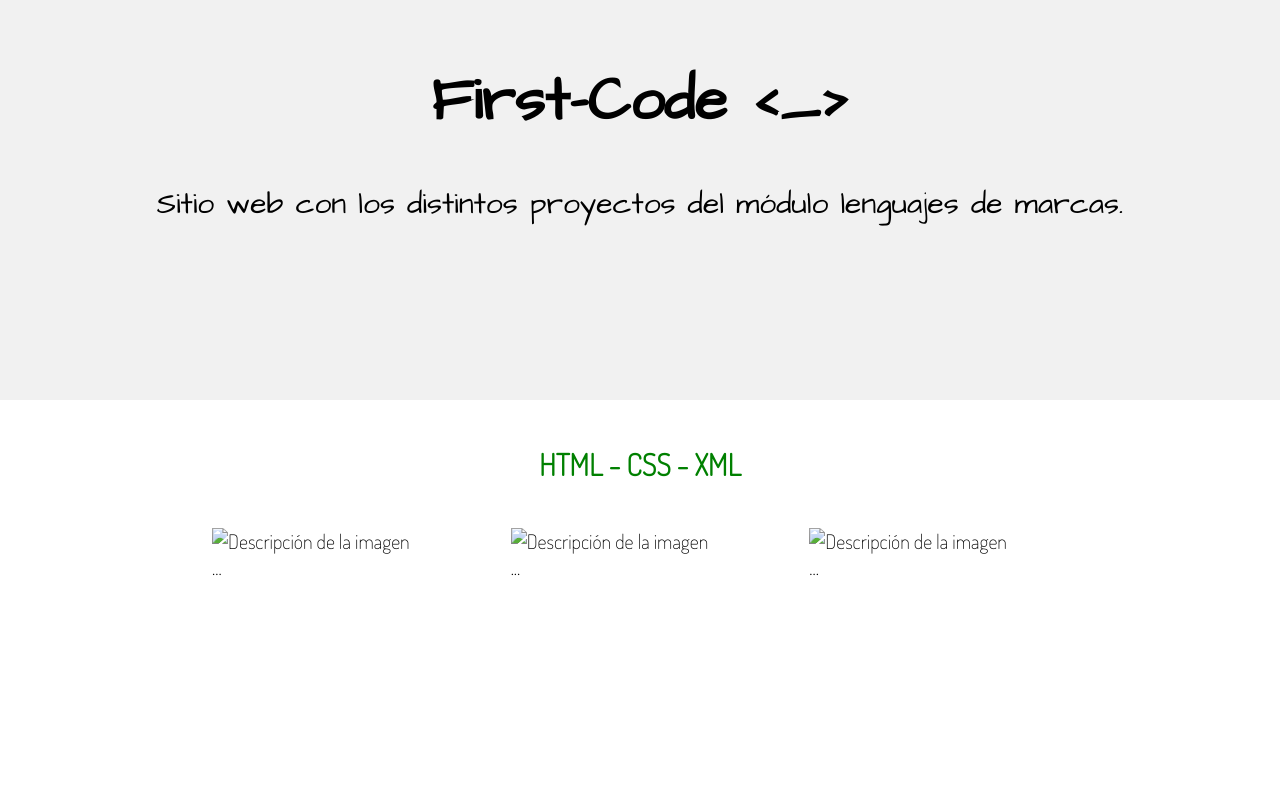
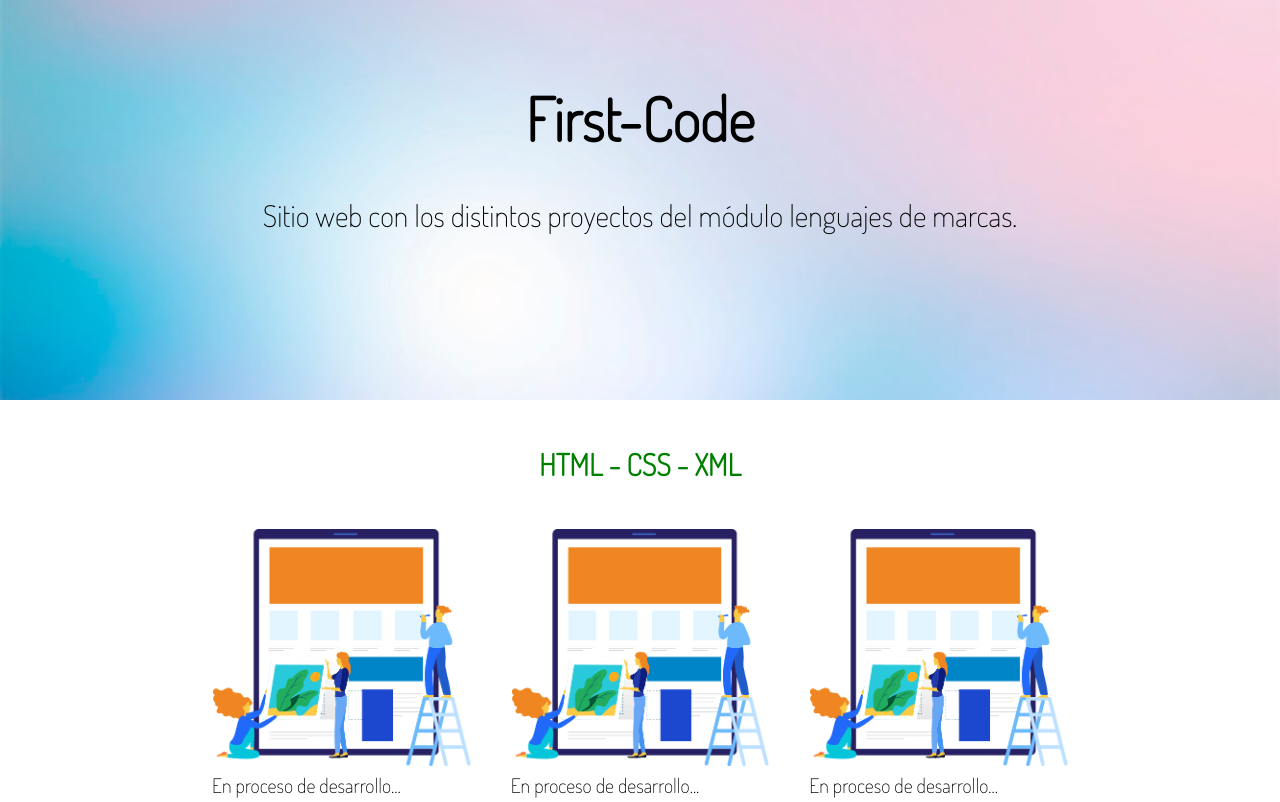
Before and after one commit to Ruben101999/first-code, a plain HTML site: page index.html in a window 1280 px wide. Shown: the top 802 px of the page. Drawn offline with Linux system fonts and the light colour scheme.

Commit message:
update (07/10/2020)

```diff
--- a/css/styles.css
+++ b/css/styles.css
@@ -16,11 +16,11 @@ body {
 /* Style the header */
 
 .header {
-    background-color: #f1f1f1;
-    padding: 20px;
+    background-image: url('../img/head.jpg');
+    background-size: cover;
+    padding: 40px;
     text-align: center;
     height: 50vh;
-    font-family: 'Architects Daughter', cursive;
     font-size: 30px;
 }
 
--- a/index.html
+++ b/index.html
@@ -6,7 +6,7 @@
     <meta charset="utf-8">
     <meta name="viewport" content="width=device-width, initial-scale=1">
     <link rel="stylesheet" type="text/css" href="css/styles.css">
-    <link href="https://fonts.googleapis.com/css2?family=Architects+Daughter&display=swap" rel="stylesheet">
+    <link href="https://fonts.googleapis.com/css2?family=Playfair+Display&display=swap" rel="stylesheet">
     <link href="https://fonts.googleapis.com/css2?family=Architects+Daughter&family=Dosis:wght@200&display=swap" rel="stylesheet">
 </head>
 
@@ -14,7 +14,6 @@
 
     <div class="header">
         <h1>First-Code
-            <_>
         </h1>
         <p>Sitio web con los distintos proyectos del módulo lenguajes de marcas.</p>
     </div>
@@ -25,16 +24,20 @@
             <h2 style="color: green; text-align: center;">HTML - CSS - XML</h2>
 
             <div class="gallery">
-                <img src="" alt="Descripción de la imagen">
-                <div class="description">...</div>
+                <img src="./img/website-builder.png" alt="Descripción de la imagen">
+                <div class="description">En proceso de desarrollo...</div>
             </div>
             <div class="gallery">
-                <img src="" alt="Descripción de la imagen">
-                <div class="description">...</div>
+                <img src="./img/website-builder.png" alt="Descripción de la imagen">
+                <div class="description">En proceso de desarrollo...</div>
             </div>
             <div class="gallery">
-                <img src="" alt="Descripción de la imagen">
-                <div class="description">...</div>
+                <img src="./img/website-builder.png" alt="Descripción de la imagen">
+                <div class="description">En proceso de desarrollo...</div>
+            </div>
+            <div class="gallery">
+                <img src="./img/website-builder.png" alt="Descripción de la imagen">
+                <div class="description">En proceso de desarrollo...</div>
             </div>
 
         </div>
```
Also changed, not shown: img/._head.jpg (added), img/._objetivo_1.png (added), img/head.jpg (added), img/objetivo_1.png (added), img/website-builder.png (added), 1 other file.
